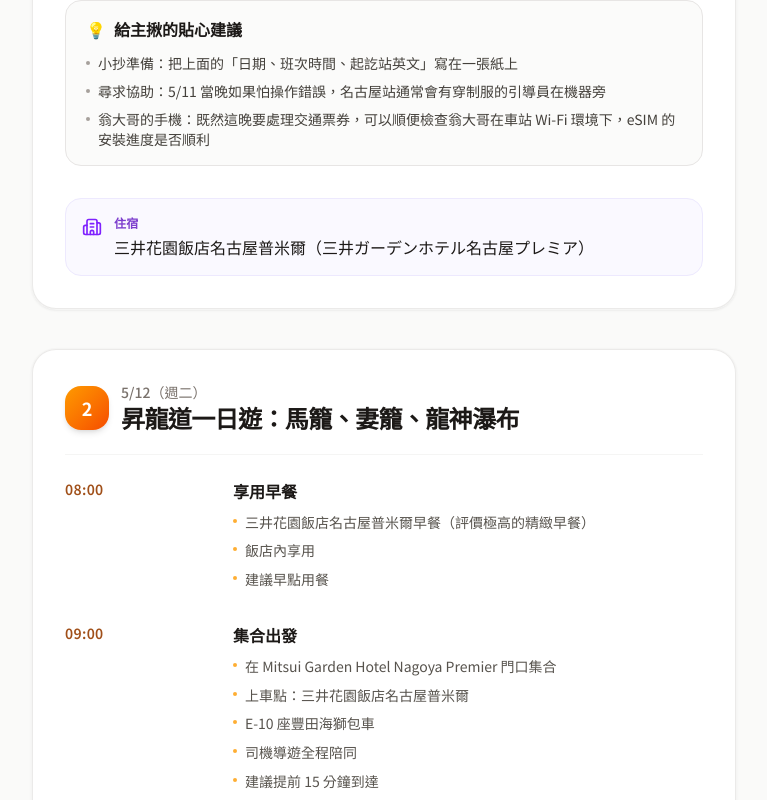
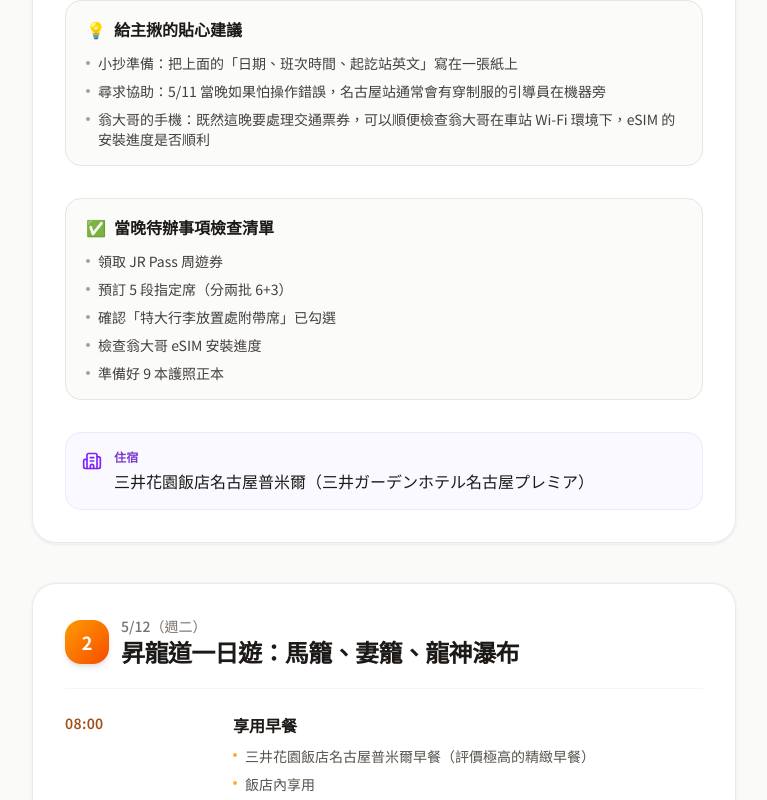
Before and after one commit to kuenjang/japantravel, a Next.js app: page / in a window 1280 px wide. Shown: the part 3234-4034 px from the top of the page, without its empty margins (256-1023 px from the left). Built offline with nearby package versions, Linux system fonts and the light colour scheme.

Commit message:
docs: restore JR Pass and checklist blocks to Day 1

```diff
--- a/src/data/chubu-trip.ts
+++ b/src/data/chubu-trip.ts
@@ -221,6 +221,12 @@ export const days: TripDay[] = [
         emoji: "💡",
         title: "給主揪的貼心建議",
         lines: jrPassNight.tips,
+      },
+      {
+        kind: "note",
+        emoji: "✅",
+        title: "當晚待辦事項檢查清單",
+        lines: jrPassNight.checklist,
       },
     ],
     accommodation: {
```
